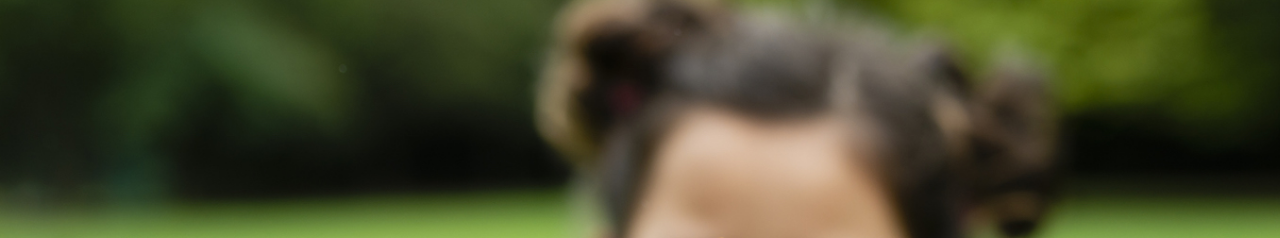
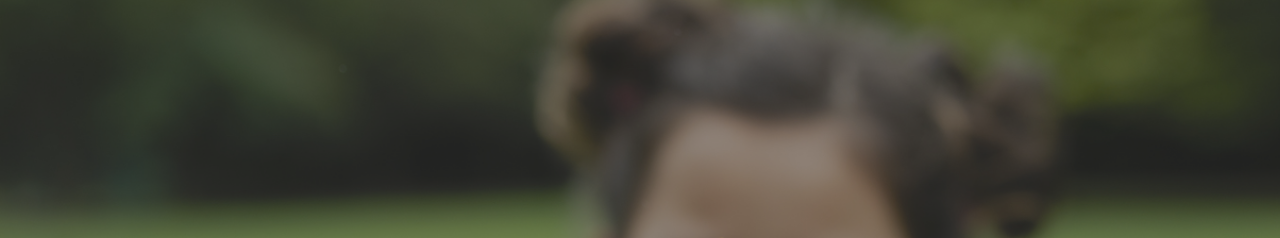
Before and after one commit to payalmangtani/payal, a plain HTML site: page index.html in a window 1280 px wide. Shown: the part 117-355 px from the top of the page. Drawn offline with nearby package versions, Linux system fonts and the light colour scheme.

Commit message:
Update style.css

```diff
--- a/style.css
+++ b/style.css
@@ -150,6 +150,15 @@ footer{
     padding: 10px 0;
     text-align: center;
     background-color: rgba(66, 66, 66);
+}
+.empty-homepage {
+    width: 100%;
+    height: 100%;
+    background-color: rgba(63, 62, 62, 0.5);
+    position: absolute;
+    top: 0;
+    left: 0;
+    z-index: -1;
 }
 @media screen and  (max-width:992px){
     .about , .contact {
```
